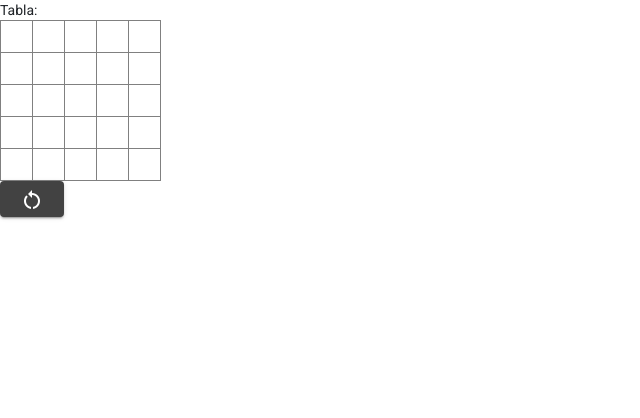
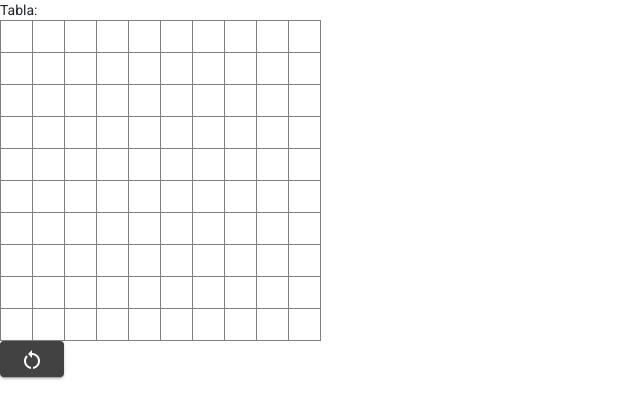
Before and after one commit to danifj/buscaminasSA, an Angular app: page / in a window 1280 px wide. Shown: the top 418 px of the page, without its empty margins (0-640 px from the left). Built offline with nearby package versions, Linux system fonts and the light colour scheme.

Commit message:
Mostrar bloques sin minas.
Cuando hago click en un cuadrado sin minas cercanas muestro todos los bloques cercanos al mismo sin minas, repitiendo el patrón.

```diff
--- a/src/app/app.component.ts
+++ b/src/app/app.component.ts
@@ -53,7 +53,7 @@ export class AppComponent {
   }
 
   reiniciar(){
-    this.tabla = new Tabla(5, 5);
+    this.tabla = new Tabla(10, 10);
   }
 
 }
--- a/src/app/juego/tabla.ts
+++ b/src/app/juego/tabla.ts
@@ -1,5 +1,7 @@
 import { sanitizeIdentifier } from '@angular/compiler';
 import { Celda } from './celda';
+
+const PARES = [[-1,-1], [-1, 0], [-1, 1], [ 0,-1], [ 0, 1], [ 1,-1], [ 1, 0], [ 1, 1]];
 
 export class Tabla {
 
@@ -27,13 +29,12 @@ export class Tabla {
         }
 
         //Contar minas
-        const pares = [[-1,-1], [-1, 0], [-1, 1], [ 0,-1], [ 0, 1], [ 1,-1], [ 1, 0], [ 1, 1]];
         for(let y = 0; y < tamanio; y++){
 
             for(let x= 0; x < tamanio; x++){
 
                 let minasAdyacentes = 0;
-                for(let par of pares){
+                for(const par of PARES){
 
                     if (this.celdas[y+par[0]] && this.celdas[y+par[0]][x+par[1]] && this.celdas[y+par[0]][x+par[1]].mina){
                         minasAdyacentes++;
@@ -74,6 +75,20 @@ export class Tabla {
         } else {
 
             celda.estado = 'limpio';
+            //Mostrar cuadrados vecinos al clikear 1 sin minas cercanas
+            if (celda.minasProximidad === 0) {
+
+                for(const par of PARES){
+
+                    if (this.celdas[celda.fila + par[0]] && this.celdas[celda.fila + par[0]][celda.columna + par[1]]){
+
+                        this.verificarCelda(this.celdas[celda.fila + par[0]][celda.columna + par[1]]);
+
+                    }
+
+                }
+
+            }
             if(this.celdasRestantes-- <= 1) {
 
                 return 'gana';
```
